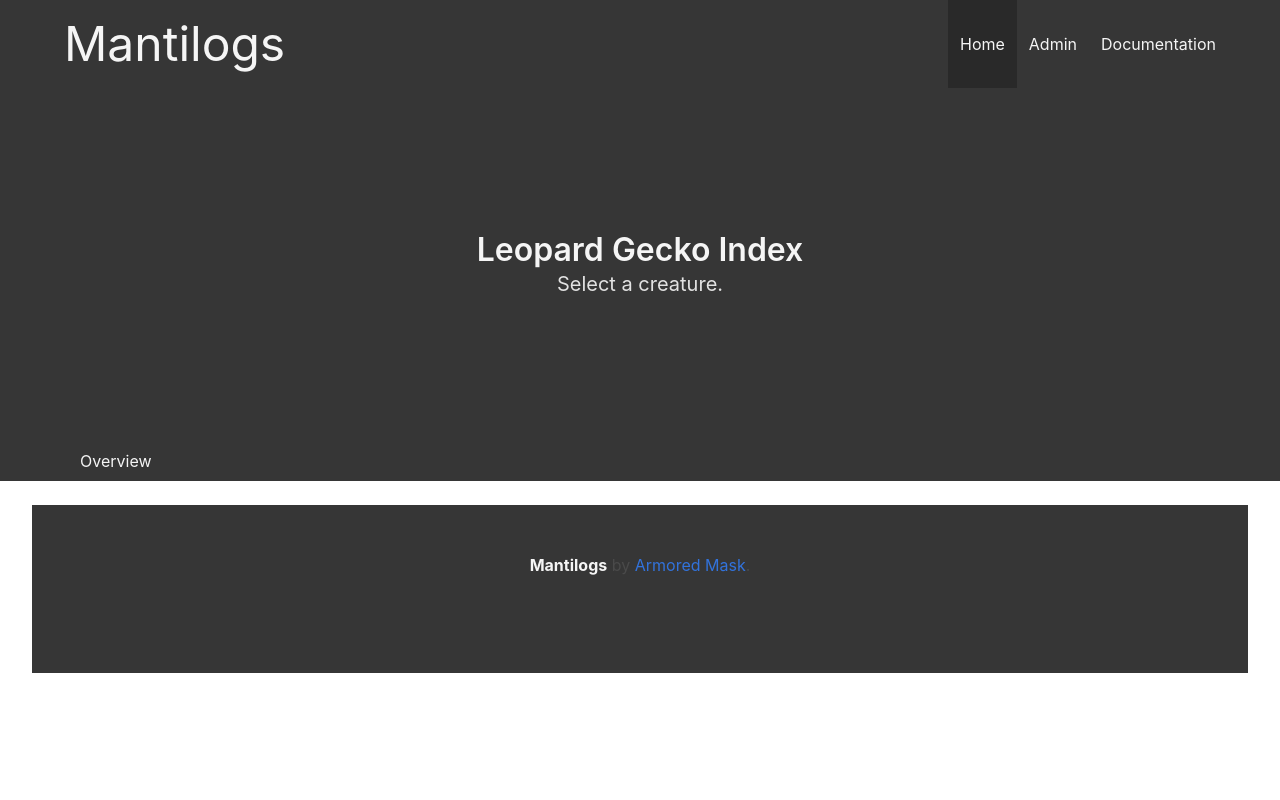
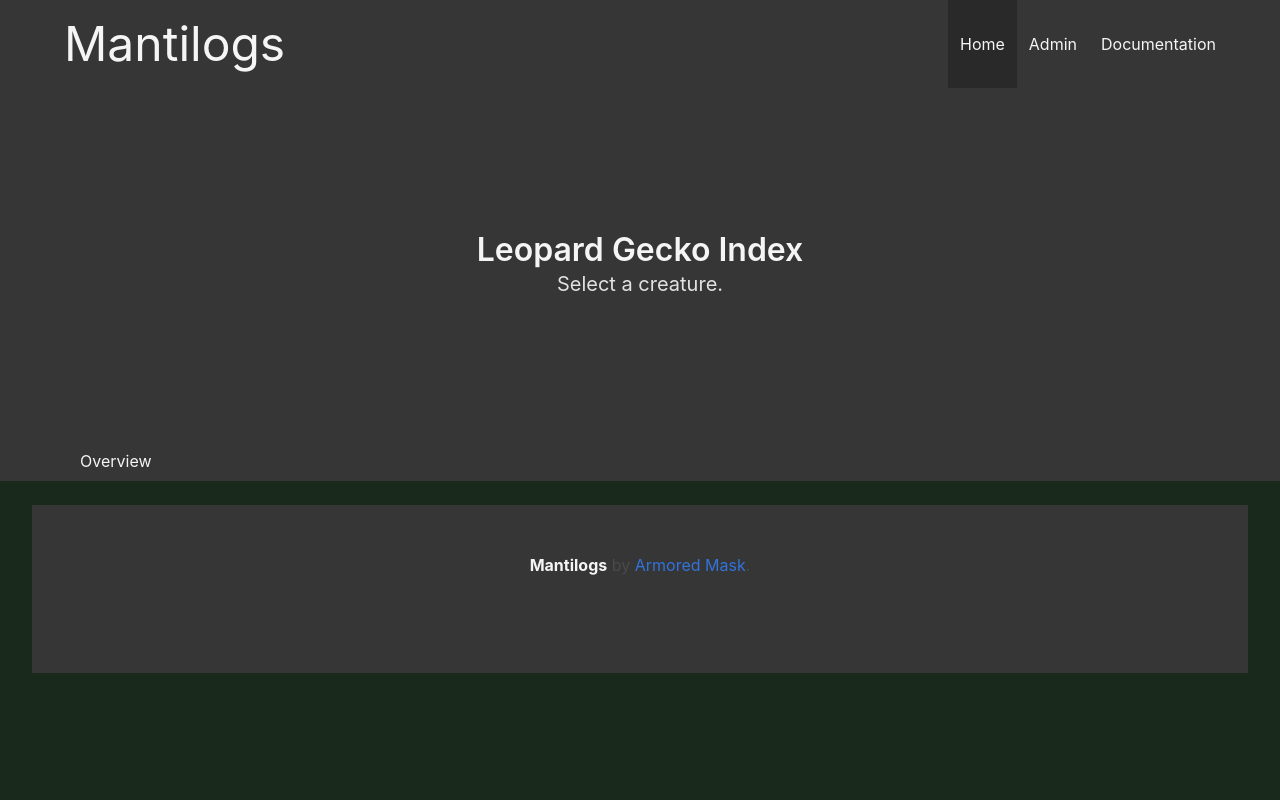
Before and after one commit to RowingWolfe/mantilogs2, a Django app: page /geckos/index in a window 1280 px wide. Run offline with Django 3.2, Linux system fonts and the light colour scheme; parts of the project's set-up code (start-up, migrations or seed data) failed here and were passed over.

Commit message:
Alright, that's all I will do to the index for now unless I broke something. More contrast.

```diff
--- a/mantilogs/mantis_profiles/templates/gecko_index.html
+++ b/mantilogs/mantis_profiles/templates/gecko_index.html
@@ -9,7 +9,7 @@
     <link rel="stylesheet" href="/static/css/bulma.css">
     {% comment %} <link rel="stylesheet" href="/static/css/index.css"> {% endcomment %}
 </head>
-<body>
+<body style="background: #19291b;">
 
 <section class="hero is-dark is-medium">
   <!-- Hero head: will stick at the top -->
@@ -70,12 +70,13 @@
   </div>
 </section>
 <br/>
-<div class="container is-fluid">
+<div class="container is-fluid" style="background: #19291b;">
 {% for gecko in geckos %}
 <div class="tile is-ancestor">
   <div class="tile is-parent has-background-success">
     <div class="tile is-child is-2">
       <figure class="image is-200x200" >
+      <!-- TODO: Add actual profile pictures. Will do when picture upload is implemented.-->
         <img class="is-rounded"src="https://picsum.photos/200" alt="Picture of {{gecko.name}}">
       </figure>
     </div>
```
